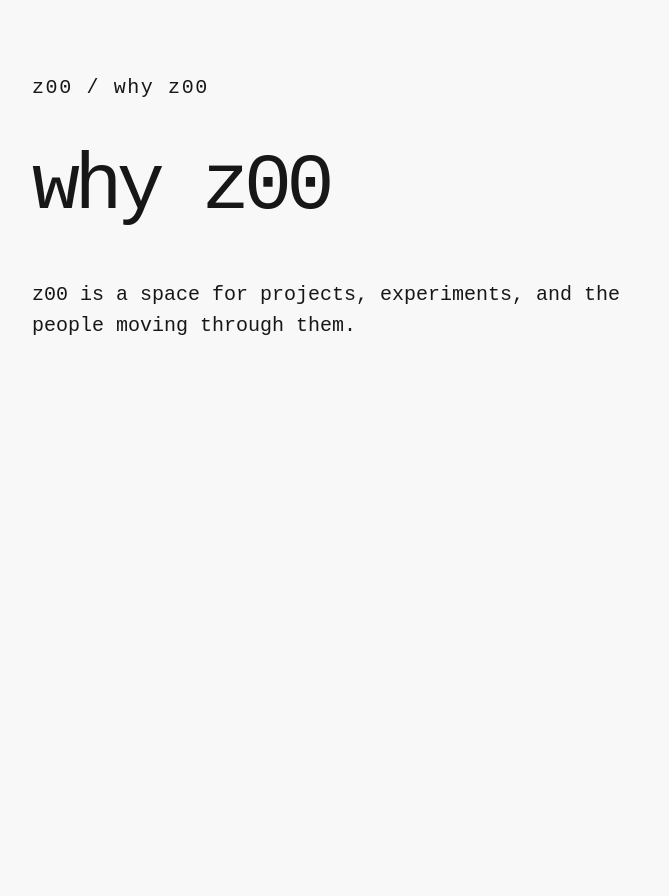
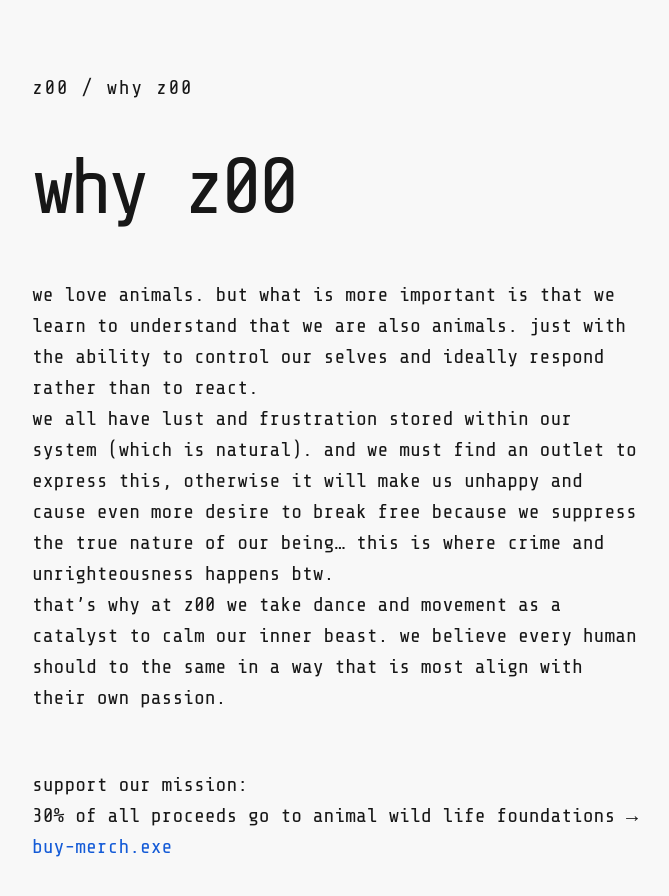
Before and after one commit to chironjustin/youtopia, a React (Vite) app: page /about in a window 1280 px wide. Shown: the part 160-1056 px from the top of the page, without its empty margins (256-925 px from the left). Before the commit the page ends 800 px from the top, so only its background shows below. Built offline with nearby package versions, Linux system fonts and the light colour scheme.

Commit message:
Add why z00 mission content

```diff
--- a/index.html
+++ b/index.html
@@ -9,7 +9,7 @@
     <title>z00</title>
     <link rel="preconnect" href="https://fonts.googleapis.com">
     <link rel="preconnect" href="https://fonts.gstatic.com" crossorigin>
-    <link href="https://fonts.googleapis.com/css2?family=Cormorant+Garamond:wght@300;400;500;600;700&display=swap" rel="stylesheet">
+    <link href="https://fonts.googleapis.com/css2?family=Share+Tech+Mono&display=swap" rel="stylesheet">
   </head>
   <body class="notranslate" translate="no">
     <div id="root"></div>
--- a/src/app/components/Home.tsx
+++ b/src/app/components/Home.tsx
@@ -58,7 +58,7 @@ const styles = `
     border-bottom: 4px solid #222;
     background: #f8f8f8;
     color: #171717;
-    font-family: Arial, Helvetica, sans-serif;
+    font-family: "Share Tech Mono", "Courier New", monospace;
   }
 
   .z00-folder {
--- /dev/null
+++ b/src/app/components/Z00About.tsx
@@ -0,0 +1,20 @@
+import { Link } from 'react-router';
+import Z00Page from './Z00Page';
+
+export default function Z00About() {
+  return (
+    <Z00Page title="why z00">
+      <p>we love animals. but what is more important is that we learn to understand that we are also animals. just with the ability to control our selves and ideally respond rather than to react.</p>
+
+      <p>we all have lust and frustration stored within our system (which is natural). and we must find an outlet to express this, otherwise it will make us unhappy and cause even more desire to break free because we suppress the true nature of our being… this is where crime and unrighteousness happens btw.</p>
+
+      <p>that’s why at z00 we take dance and movement as a catalyst to calm our inner beast. we believe every human should to the same in a way that is most align with their own passion.</p>
+
+      <p className="z00-page__support">support our mission:</p>
+      <p>
+        30% of all proceeds go to animal wild life foundations →{' '}
+        <Link className="z00-page__merch-link" to="/merch">buy-merch.exe</Link>
+      </p>
+    </Z00Page>
+  );
+}
--- a/src/app/components/Z00Page.tsx
+++ b/src/app/components/Z00Page.tsx
@@ -33,7 +33,7 @@ const styles = `
     padding: clamp(1.5rem, 5vw, 4rem);
     background: #f8f8f8;
     color: #171717;
-    font-family: "Courier New", Courier, monospace;
+    font-family: "Share Tech Mono", "Courier New", monospace;
   }
 
   .z00-page__back, .z00-page a { color: inherit; }
@@ -42,4 +42,6 @@ const styles = `
   .z00-page__eyebrow { margin: 0 0 1.5rem; font-size: 0.8rem; letter-spacing: 0.08em; }
   .z00-page h1 { margin: 0 0 2rem; font-size: clamp(2rem, 8vw, 5rem); font-weight: 400; letter-spacing: -0.07em; }
   .z00-page p { max-width: 38rem; font-size: clamp(1rem, 2.3vw, 1.25rem); line-height: 1.55; }
+  .z00-page__support { margin-top: 3.5rem; }
+  .z00-page .z00-page__merch-link { color: #145bd7; font-weight: 400; text-underline-offset: 0.2em; }
 `;
--- a/src/app/routes.ts
+++ b/src/app/routes.ts
@@ -3,6 +3,7 @@ import { createElement } from "react";
 import Home from "./components/Home";
 import Page1 from "./components/Page1";
 import Z00Page from "./components/Z00Page";
+import Z00About from "./components/Z00About";
 
 export const router = createBrowserRouter([
   {
@@ -23,10 +24,6 @@ export const router = createBrowserRouter([
   },
   {
     path: "/about",
-    Component: () => createElement(
-      Z00Page,
-      { title: "why z00" },
-      createElement("p", null, "z00 is a space for projects, experiments, and the people moving through them."),
-    ),
+    Component: Z00About,
   },
 ]);
```
